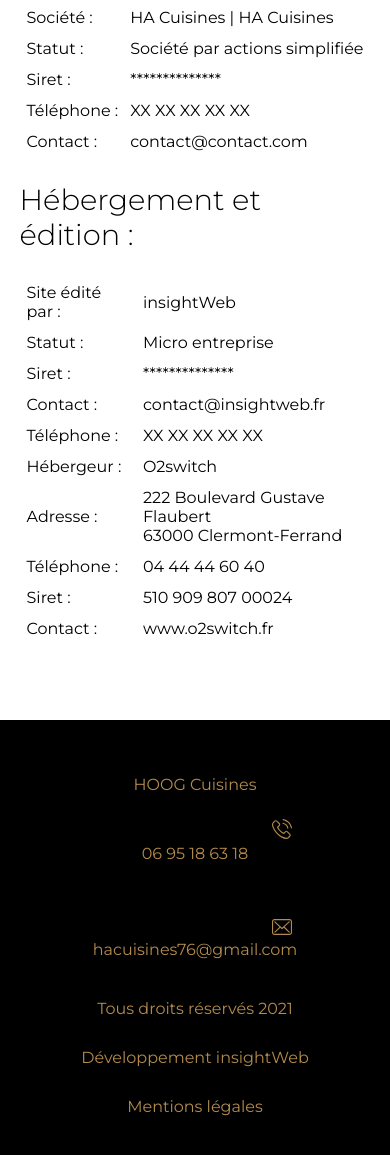
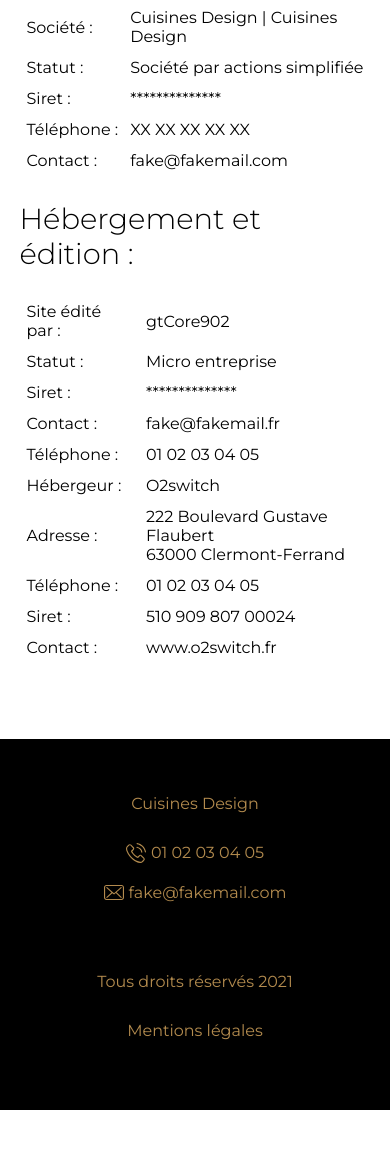
Before and after one commit to gtcore902/ha-cuisines-online, a website: page mentions-legales.html in a window 390 px wide. Shown: the part 2389-3544 px from the top of the page. After the commit the page ends 3499 px from the top, so only its background shows below. Drawn offline with Linux system fonts and the light colour scheme.

Commit message:
refactor: remove unnecessary information

```diff
--- a/js/mainFunctionsV1.js
+++ b/js/mainFunctions.js
@@ -87,7 +87,6 @@
 })
   upArrow.addEventListener('click', () => {
       window.scrollTo(0, 0);
-      // window.location.href = '/';
     })
 })
 
@@ -95,12 +94,10 @@
 window.addEventListener("load", function () {
       let target = document.querySelectorAll('.mailJavascript');
       for (var element of target) {
-        let name = "contact" ;
-        let domain = "contact.com" ;
-        // let mailJavascript = element;
+        let name = "fake" ;
+        let domain = "fakemail.com" ;
         let newAhref = document.createElement('a');
         newAhref.style.textDecoration = "none";
-        // newAhref.style.color = "#555555";
         newAhref.style.color = "inherit";
         newAhref.style.display = "inline-block";
         newAhref.style.animation = "none";
@@ -124,10 +121,7 @@
   // play video on scroll
   let video = document.querySelector('video');
   let witness = false;
-  // console.log(`sizePage : ${sizePage}`);
   document.addEventListener('scroll', function() {
-    // console.log(`sizePage : ${sizePage}`);
-    // console.log(`element bottom : ${video.getBoundingClientRect().bottom}`);
     if (video.getBoundingClientRect().bottom <= sizePage) {
       if (witness == false) {
         video.play().then(witness = true);
--- a/mentions-legales.html
+++ b/mentions-legales.html
@@ -17,7 +17,7 @@
     </script>
     <script type="text/javascript" src="https://choices.consentframework.com/js/pa/27525/c/zfbpC/cmp" referrerpolicy="unsafe-url" charset="utf-8" async></script>
 
-    <title>Mentions Légales HA Cuisines</title>
+    <title>Mentions Légales Cuisines Design</title>
     <meta name="description" content="">
 
     <meta name="viewport" content="width=device-width, initial-scale=1.0">
@@ -27,7 +27,7 @@
     <link rel="preconnect" href="https://fonts.gstatic.com">
     <link href="https://fonts.googleapis.com/css2?family=Montserrat:ital,wght@0,300;0,400;0,500;0,600;0,700;0,800;0,900;1,300;1,400;1,500;1,600;1,700;1,800;1,900&display=swap" rel="stylesheet">
 
-    <link rel="stylesheet" href="css/mainStyleV4.css">
+    <link rel="stylesheet" href="css/mainStyle.css">
 
     <style>
       table tr td {
@@ -82,14 +82,14 @@
       <p>
         <strong>Dépôt de cookies par Sirdata</strong><br/><br/>Sirdata est une entreprise de data marketing qui permet à ses Clients d'adresser aux Utilisateurs des offres pertinentes adaptées à leurs centres d'intérêt.<br/>Les Données collectées par Sirdata sont conservées pour une durée maximale de 365 jours, selon la finalité du traitement, conformément aux lois en vigueur et principe de minimisation.<br/>En savoir plus : <a href='https://www.sirdata.com/vie-privee/' target='_blank'>https://www.sirdata.com/vie-privee/</a><br/>Vous souhaitez désactiver la collecte de vos données par Sirdata : <a href='https://www.sirdata.com/opposition/' target='_blank'>https://www.sirdata.com/opposition/</a>.
 
-        La société HA Cuisines participe et est conforme à l'ensemble des Spécifications et Politiques du Transparency & Consent Framework de l'IAB Europe. Elle utilise la Consent Management Platform n°92.<br/><br/>Vous pouvez modifier vos choix à tout moment en <a href='javascript:Sddan.cmp.displayUI()'>cliquant ici</a>.
+        La société Cuisines Design participe et est conforme à l'ensemble des Spécifications et Politiques du Transparency & Consent Framework de l'IAB Europe. Elle utilise la Consent Management Platform n°92.<br/><br/>Vous pouvez modifier vos choix à tout moment en <a href='javascript:Sddan.cmp.displayUI()'>cliquant ici</a>.
 
-      <h2 style="text-align: left">HA Cuisines&nbsp;:</h2>
+      <h2 style="text-align: left">Cuisines Design&nbsp;:</h2>
 
       <table>
         <tr>
           <td>Société&nbsp;:</td>
-          <td>HA Cuisines | HA Cuisines</td>
+          <td>Cuisines Design | Cuisines Design</td>
         </tr>
         <tr>
           <td>Statut&nbsp;:</td>
@@ -111,9 +111,9 @@
           <td>Contact&nbsp;:</td>
           <td>
             <script type=text/javascript>
-              var name = "contact" ;
-              var domain = "contact.com" ;
-              var subject = "subject=Contact HA Cuisines" ;
+              var name = "fake" ;
+              var domain = "fakemail.com" ;
+              var subject = "subject=Contact Cuisines Design" ;
               document.write('<a class="class_lien" href="mailto:' + name + '@' + domain + ' ?' + subject + '">') ;
               document.write(name + '@' + domain + '</a>') ;
             </script>
@@ -126,7 +126,7 @@
         <table>
           <tr>
             <td>Site édité par&nbsp;:</td>
-            <td>insightWeb</td>
+            <td>gtCore902</td>
           </tr>
           <tr>
             <td>Statut&nbsp;:</td>
@@ -139,16 +139,16 @@
           <tr>
             <td>Contact :</td>
             <td><script type=text/javascript>
-              var name = "contact" ;
-              var domain = "insightweb.fr" ;
-              var subject = "subject=Contact via adresse mail insightweb.fr" ;
+              var name = "fake" ;
+              var domain = "fakemail.fr" ;
+              var subject = "subject=Contact depuis site fakesite.fr" ;
               document.write('<a class="class_lien" href="mailto:' + name + '@' + domain + ' ?' + subject + '">') ;
               document.write(name + '@' + domain + '</a>') ;
               </script> </td>
           </tr>
           <tr>
             <td>Téléphone&nbsp;:</td>
-            <td>XX XX XX XX XX</td>
+            <td>01 02 03 04 05</td>
           </tr>
           <tr>
             <td>Hébergeur&nbsp;:</td>
@@ -160,7 +160,7 @@
           </tr>
           <tr>
             <td>Téléphone&nbsp;:</td>
-            <td>04 44 44 60 40</td>
+            <td>01 02 03 04 05</td>
           </tr>
           <tr>
             <td>Siret&nbsp;:</td>
@@ -171,29 +171,29 @@
             <td><a class="class_lien" href="https://www.o2switch.fr" target="blank">www.o2switch.fr</a></td>
           </tr>
         </table>
-
     </section>
     <footer>
-      <p class="enterprise">HOOG Cuisines</p>
+      <p class="enterprise">Cuisines Design</p>
       <div class="gridFooterTop">
-        <!-- <img src="./img/svg/location_gold.svg" alt="">
-        <a href="https://www.google.com/maps/place/30+Boulevard+L%C3%A9nine,+76800+Saint-%C3%89tienne-du-Rouvray/@49.396938,1.1104983,17z/data=!3m1!4b1!4m5!3m4!1s0x47e0df1cca33f299:0x738039558ace4612!8m2!3d49.396938!4d1.112687">30 - 31 Boulevard Lénine 76800 Saint-Etienne-du-Rouvray</a> -->
-        <img src="./img/svg/phone-call_gold.svg" alt="">
-        <a href="tel:+33695186318">06 95 18 63 18</a>
-        <img src="./img/svg/envelope_gold.svg" alt="">
-        <p class="mailJavascript gridFooter">
+        <div>
+          <img src="./img/svg/phone-call_gold.svg" alt="">
+          <a href="tel:+33695186318">01 02 03 04 05</a>
+        </div>
+        <div>
+          <img src="./img/svg/envelope_gold.svg" alt="">
+          <a class="mailJavascript gridFooter"></a>
+        </div>
           <script type=text/javascript>
-            var name = "hacuisines76" ;
-            var domain = "gmail.com" ;
-            var subject = "subject=Contact HA Cuisines" ;
-            document.write('<a class="class_lien" href="mailto:' + name + '@' + domain + ' ?' + subject + '">') ;
-            document.write(name + '@' + domain + '</a>') ;
+            let targetEmail = document.querySelector('.mailJavascript')
+            let name = "fake" ;
+            let domainMail = "fakemail.com" ;
+            let subjectMail = "subject=Contact Cuisines Design" ;
+            targetEmail.innerHTML = `<a href="mailto:${name}@${domainMail}">${name}@${domainMail}</a>`
           </script>
         </p>
       </div>
       <div class="gridFooterBottom">
         <p>Tous droits réservés 2021</p>
-        <a href="https://insightweb.fr/">Développement insightWeb</a>
         <a href="./mentions-legales.html">Mentions légales</a>
       </div>
     </footer>
--- a/sass/mainStyle.scss
+++ b/sass/mainStyle.scss
@@ -45,6 +45,8 @@
   // border-radius: 10px;
   border: 1px solid rgba( 255, 255, 255, 0.18 );
   span.title {
+    // display: block;
+    margin-bottom: 25px;
     text-shadow: 1px 1px 5px $goldColor;
   }
   span.slogan {
@@ -54,6 +56,7 @@
     // font-size: 36px;
     font-size: 28px;
     font-weight: lighter;
+    margin-top: 15px;
     // text-shadow: 0 0 1px white;
   }
 }
@@ -441,11 +444,21 @@
   padding: 55px 0;
   background-color: black;
   div.gridFooterTop {
-    display: grid;
-    grid-template: 1fr / 1fr 10fr;
-    row-gap: 20px;
+    display: flex;
+    flex-direction: column;
+
+    // display: grid;
+    // grid-template: 1fr / 1fr 10fr;
+    // row-gap: 20px;
     width: auto;
     margin: auto;
+    text-align: center;
+    div {
+      display: flex;
+      justify-content: center;
+      align-items: center;
+      margin: 10px auto;
+    }
   }
   p, a  {
     text-align: left;
@@ -460,7 +473,7 @@
   }
   div.gridFooterBottom {
       display: grid;
-      grid-template: 1fr / repeat(3, 1fr);
+      grid-template: 1fr / repeat(2, 1fr);
       width: auto;
       text-align: center;
       -moz-column-gap: 20px;
@@ -575,6 +588,7 @@
   }
   #toggleNav {
     display: inherit;
+    cursor: pointer;
   }
   ul {
     height: auto;
@@ -710,15 +724,10 @@
   }
   footer {
     div.gridFooterTop {
-      grid-template: 1fr 1fr / 1fr;
-      row-gap:0;
+      margin: 20px auto;
     }
     p, a {
       text-align: center;
-    }
-    img {
-      margin: 25px auto 5px auto;
-      align-self: flex-end;
     }
     div.gridFooterBottom {
       grid-template: 1fr / 1fr;
```
Also changed, not shown: index.html (+33 -32 lines), package.json (added, +11 -0 lines), README.md, css/mainStyle.css, 4 other files.
